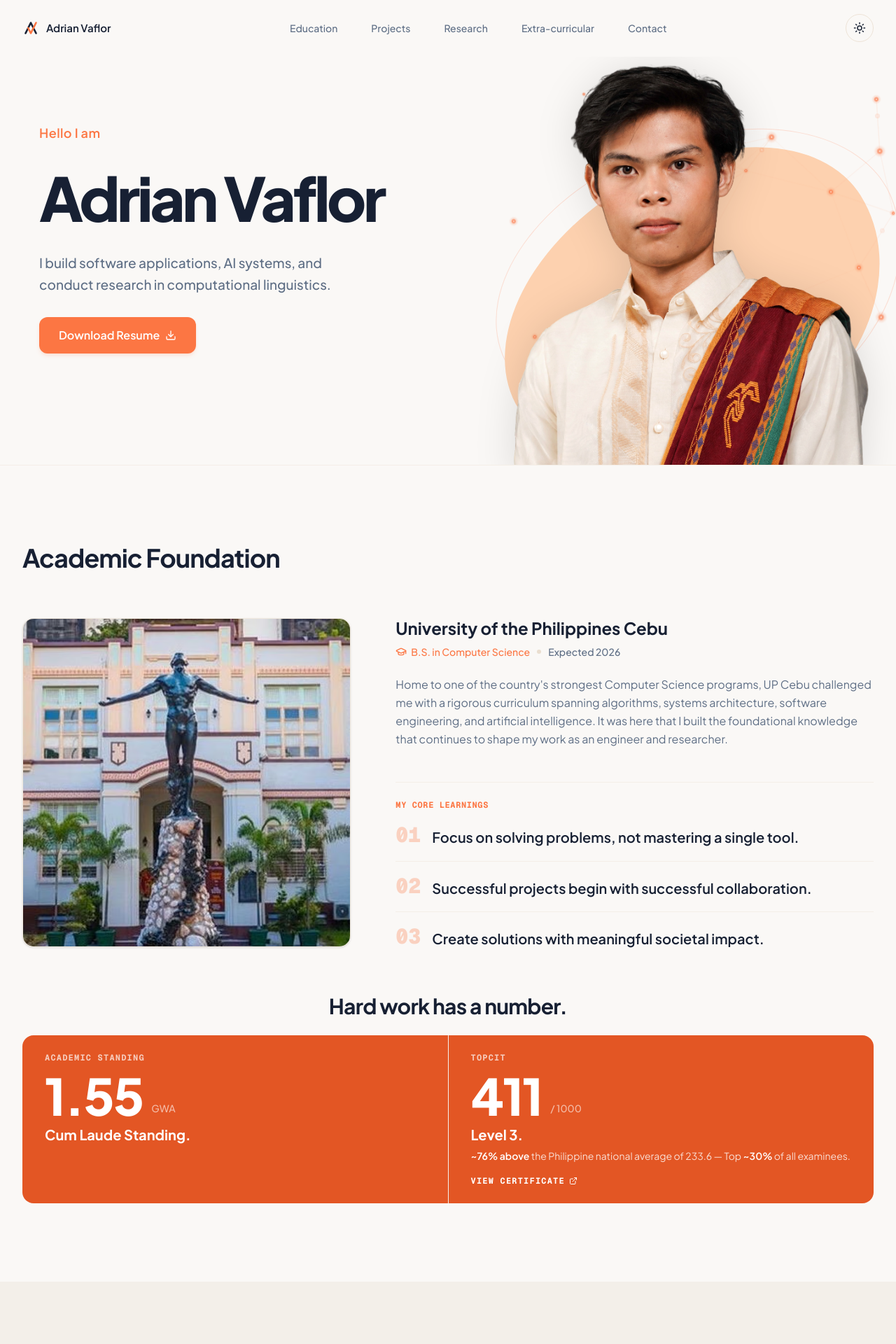
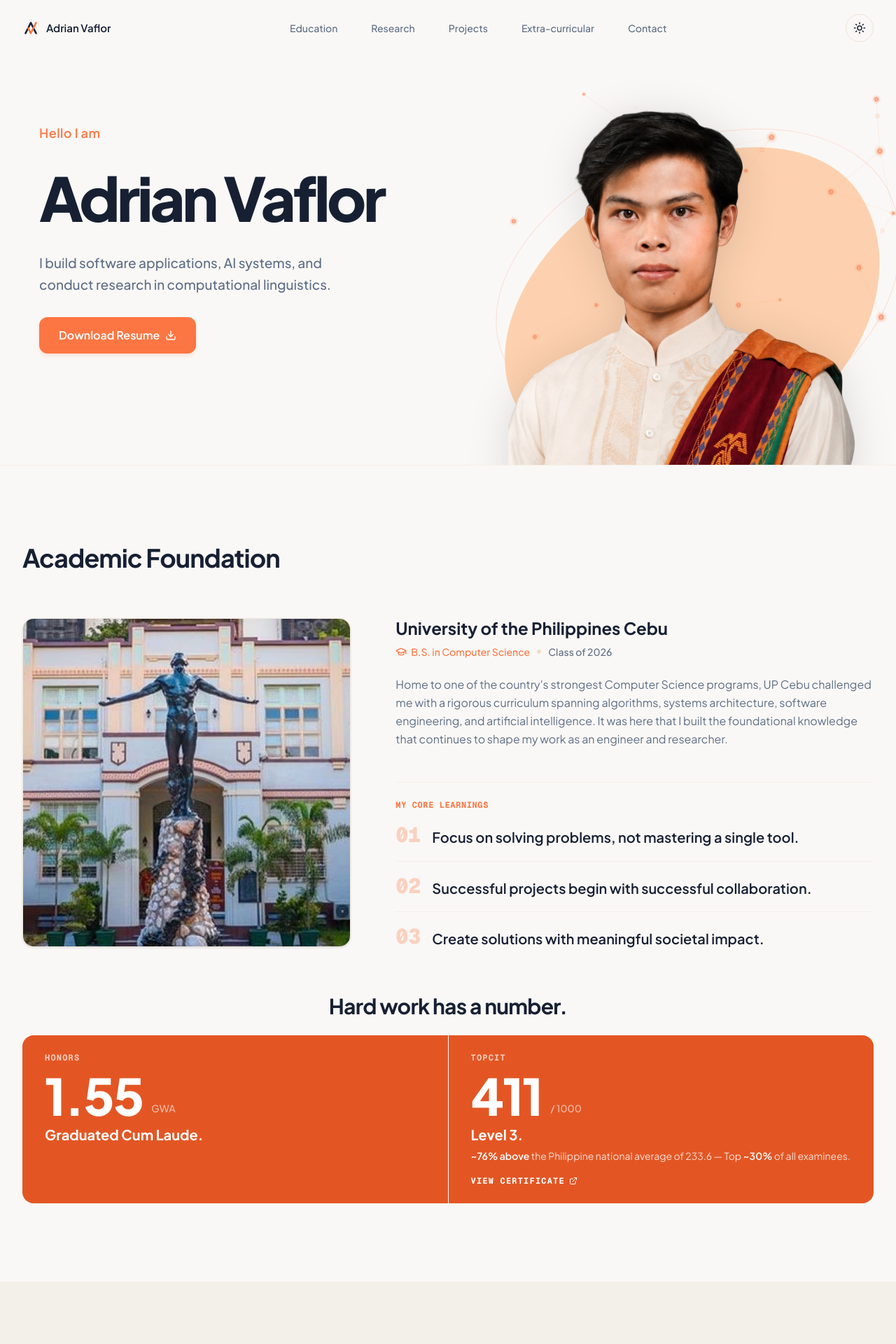
Before and after one commit to DaRainFlavor/CS-Portfolio, a Next.js app: page / in a window 1280 px wide. Shown: the top 1920 px of the page at 70% size. Built offline with nearby package versions, Linux system fonts and the light colour scheme.

Commit message:
Update profile picture to Sablay, adjust section layout order, and rephrase copy for academic/lecturer alignment

```diff
--- a/src/app/page.tsx
+++ b/src/app/page.tsx
@@ -14,8 +14,8 @@
       <main className="flex-1">
         <Hero />
         <Education />
+        <Research />
         <Projects />
-        <Research />
         <Extracurricular />
         <Contact />
       </main>
--- a/src/components/header.tsx
+++ b/src/components/header.tsx
@@ -7,8 +7,8 @@
 
 const navItems = [
   { label: "Education", href: "#education" },
+  { label: "Research", href: "#research" },
   { label: "Projects", href: "#projects" },
-  { label: "Research", href: "#research" },
   { label: "Extra-curricular", href: "#extracurricular" },
   { label: "Contact", href: "#contact" },
 ];
--- a/src/components/sections/about.tsx
+++ b/src/components/sections/about.tsx
@@ -75,7 +75,7 @@
                 I see computing not just as pure logic, but as my favorite creative medium. It is the space where my diverse interests — problem-solving, psychology, gaming, arts, music, and business — can seamlessly converge into practical, user-centric solutions.
               </p>
               <p>
-                During my studies at the <strong>University of the Philippines Cebu</strong>, I maintained a strong academic standing (Cum Laude standing) while focusing my energy on project-based development. I like to build systems from scratch, coordinate requirements with real-world users, and integrate artificial intelligence capabilities to solve concrete problems.
+                During my studies at the <strong>University of the Philippines Cebu</strong>, I maintained a strong academic standing, graduating <strong>Cum Laude</strong>, while focusing my energy on project-based development. I like to build systems from scratch, coordinate requirements with real-world users, and integrate artificial intelligence capabilities to solve concrete problems.
               </p>
               <p>
                 As I step into the industry, I am eager to expand my boundaries, tackle complex computational challenges, and collaborate with teams building the next generation of web and mobile software.
@@ -90,9 +90,9 @@
                 </span>
                 <div className="flex flex-col">
                   <span className="text-sm font-semibold text-foreground">UP Cebu</span>
-                  <span className="text-xs text-muted-foreground">BS Computer Science • Expected 2026</span>
+                  <span className="text-xs text-muted-foreground">BS Computer Science • Class of 2026</span>
                   <span className="text-xs text-primary font-medium mt-0.5">
-                    GWA: <AnimatedCounter from={5} to={1.55} decimals={2} /> (Cum Laude Standing)
+                    GWA: <AnimatedCounter from={5} to={1.55} decimals={2} /> (Cum Laude)
                   </span>
                 </div>
               </div>
--- a/src/components/sections/contact.tsx
+++ b/src/components/sections/contact.tsx
@@ -59,7 +59,7 @@
           transition={{ duration: 0.6 }}
           className="text-lg sm:text-2xl text-muted-foreground leading-relaxed text-center font-normal max-w-3xl"
         >
-          I pride myself on adaptability. I don't tie myself to one stack. I learn whatever technologies are needed to build, optimize, and ship software that solves real problems and creates meaningful impact.
+          I pride myself on adaptability and continuous learning. I focus on core computer science foundations rather than a single technology stack, adapting quickly to teach, research, and build with whatever tools are needed to make a meaningful impact.
         </motion.p>
 
         {/* Big heading text */}
@@ -70,8 +70,8 @@
           transition={{ duration: 0.6, delay: 0.15 }}
           className="text-4xl sm:text-6xl md:text-7xl font-extrabold tracking-tighter text-[#172033] dark:text-[#f0ede9] text-center mt-12 mb-16 leading-[1.1] font-sans"
         >
-          Let's build something <br className="sm:hidden" />
-          <span className="text-primary bg-gradient-to-r from-primary to-orange-500 bg-clip-text text-transparent">amazing</span> together!
+          Let's connect and <br className="sm:hidden" />
+          <span className="text-primary bg-gradient-to-r from-primary to-orange-500 bg-clip-text text-transparent">collaborate!</span>
         </motion.h2>
 
         {/* Social Links */}
--- a/src/components/sections/education.tsx
+++ b/src/components/sections/education.tsx
@@ -93,7 +93,7 @@
                   B.S. in Computer Science
                 </span>
                 <span className="w-1.5 h-1.5 rounded-full bg-border" />
-                <span>Expected 2026</span>
+                <span>Class of 2026</span>
               </div>
             </div>
 
@@ -160,14 +160,14 @@
 
             {/* GWA Stat */}
             <div className="bg-[#e35624] px-8 py-6 flex flex-col gap-1.5 hover:bg-[#c94d1f] transition-colors duration-300">
-              <span className="text-xs font-bold font-mono text-white/70 uppercase tracking-widest">Academic Standing</span>
+              <span className="text-xs font-bold font-mono text-white/70 uppercase tracking-widest">Honors</span>
               <div className="flex items-end gap-3 mt-1">
                 <span className="text-6xl sm:text-7xl font-black text-white leading-none tracking-tight">
                   <AnimatedCounter from={5} to={1.55} decimals={2} />
                 </span>
                 <span className="text-sm text-white/60 font-medium pb-2">GWA</span>
               </div>
-              <p className="text-xl font-bold text-white">Cum Laude Standing.</p>
+              <p className="text-xl font-bold text-white">Graduated Cum Laude.</p>
             </div>
 
             {/* TOPCIT Stat */}
--- a/src/components/sections/hero.tsx
+++ b/src/components/sections/hero.tsx
@@ -115,10 +115,10 @@
               {/* Profile Image (Rendered in Full Color, Upright) */}
               <div className="absolute w-[94%] h-[99%] bottom-[9%] left-0 right-0 mx-auto z-10 flex items-end justify-center">
                  <Image
-                  src="/adrian_photo2.png"
+                  src="/Sablay.png"
                   alt="Adrian Vaflor"
                   fill
-                  className="object-contain object-bottom scale-[1.15] translate-x-[-4%] translate-y-[-20%] contrast-[1.01] brightness-[1.01] drop-shadow-[0_4px_24px_rgba(0,0,0,0.12)]"
+                  className="object-contain object-bottom scale-[1.15] translate-x-[-4%] translate-y-[-10%] contrast-[1.01] brightness-[1.01] drop-shadow-[0_4px_24px_rgba(0,0,0,0.12)]"
                   sizes="(max-width: 1024px) 100vw, 50vw"
                   priority
                 />
```
Also changed, not shown: public/Sablay.png (added).
